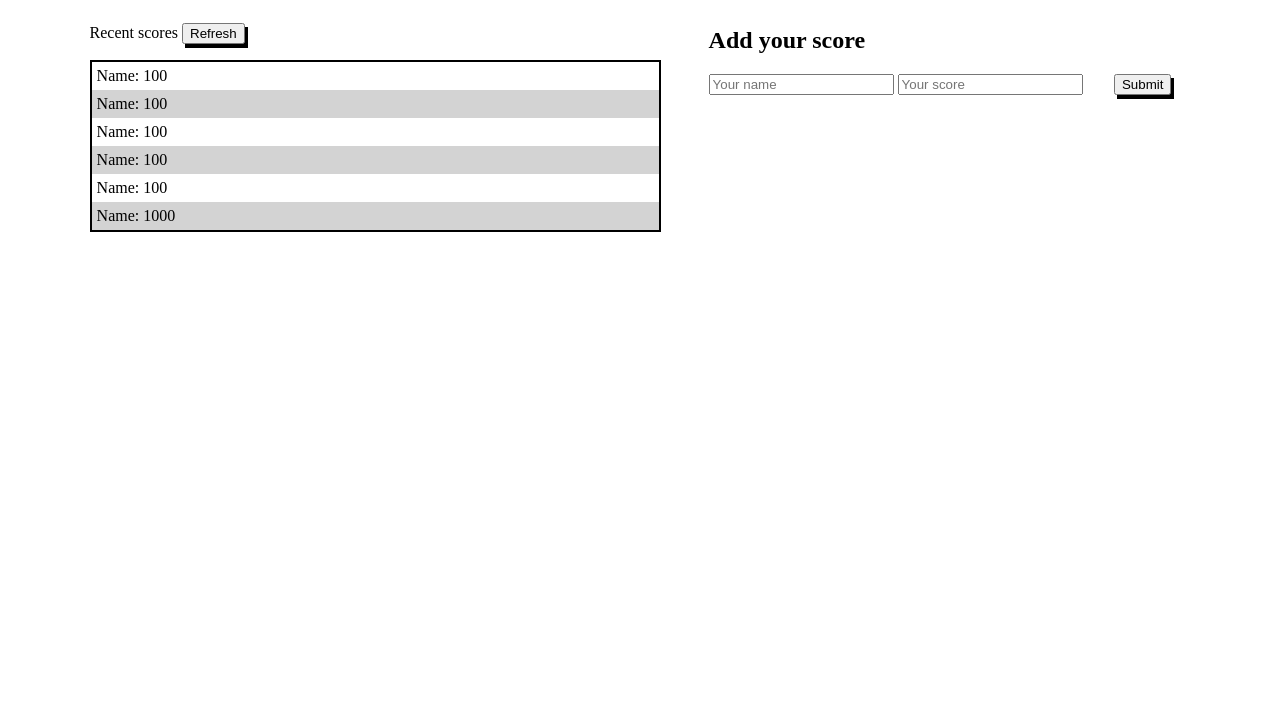
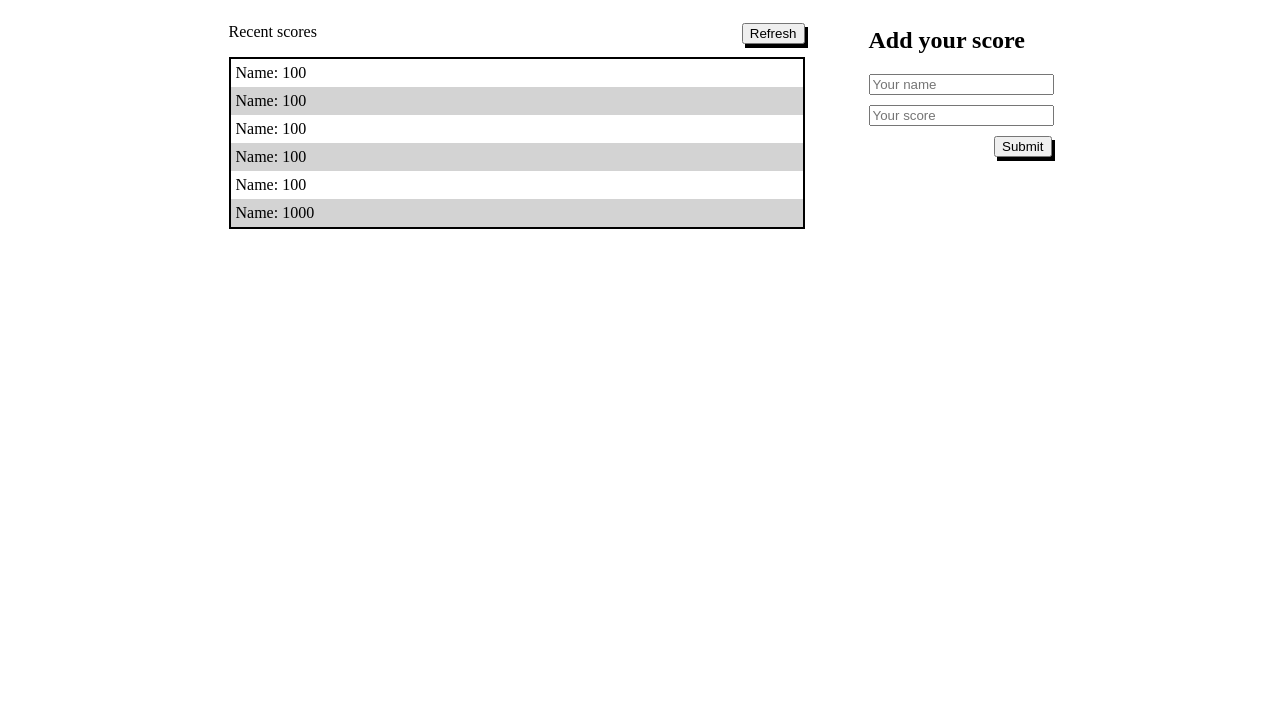
Before and after one commit to Zeph180/Leaderboard, a website built with webpack: page src/index.html in a window 1280 px wide. Shown: the part 73-800 px from the top of the page. Built offline with nearby package versions, Linux system fonts and the light colour scheme.

```diff
--- a/src/style.css
+++ b/src/style.css
@@ -1,21 +1,28 @@
+.hello {
+  color: red;
+}
+
 body {
+  padding: 0;
   margin: 0;
-  padding: 0;
 }
 
 h1 {
-  margin-left: 2%;
+  padding-left: 4%;
 }
 
 #main-sec {
   display: flex;
-  flex-direction: row;
-  justify-content: space-between;
-  padding-left: 7%;
+  justify-content: center;
 }
 
-#main-sec > * {
-  width: 48%;
+#out-put {
+  width: 45%;
+}
+
+button {
+  box-shadow: 3px 4px black;
+  float: right;
 }
 
 #left-art {
@@ -24,22 +31,22 @@
 
 #left-art p {
   margin: 0;
-  padding: 5px 5px;
+  padding: 5px;
 }
 
 #left-art :nth-child(even) {
-  background-color:lightgray;
+  background-color: lightgray;
+}
+
+/* form {
+  width: 183px;
+} */
+
+#right-art {
+  width: 183px;
+  margin-left: 5%;
 }
 
 input {
   margin-bottom: 10px;
 }
-
-button {
-  box-shadow: 3px 4px;
-}
-
-button[type='submit'] {
-  float: right;
-  margin-right: 19%;
-}
```
Also changed, not shown: dist/index.bundle.js.
